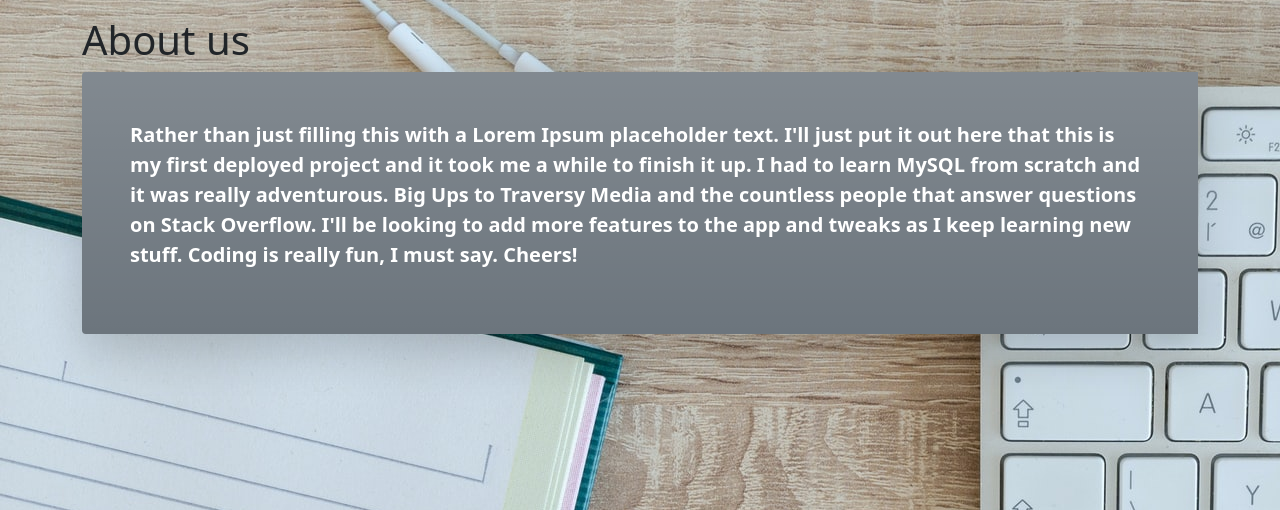
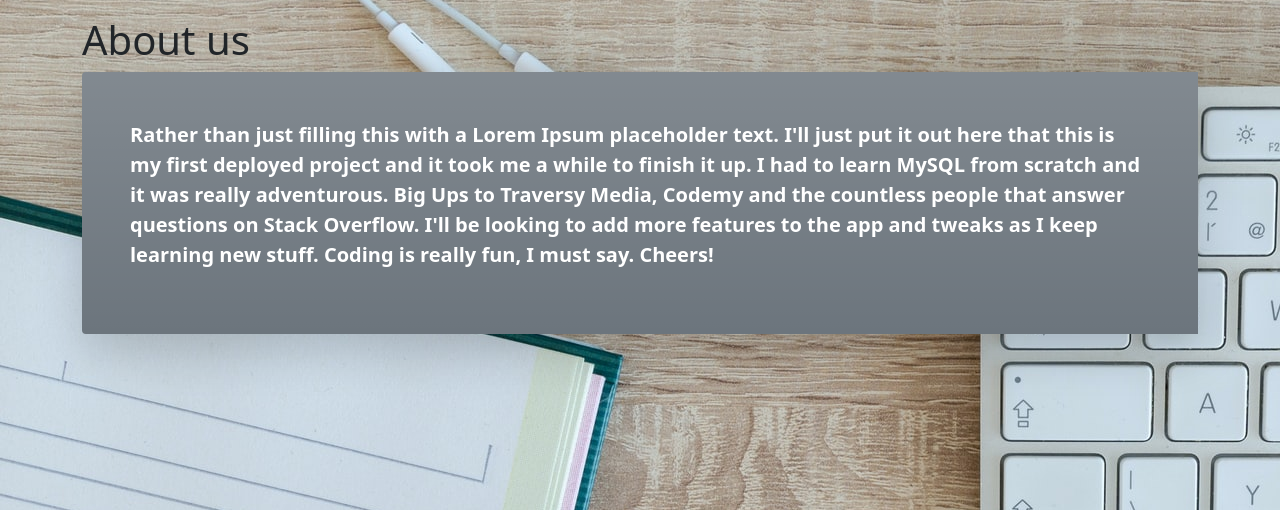
Before and after one commit to israel-oye/Articlus, a Flask app: page /about in a window 1280 px wide. Shown: the part 56-566 px from the top of the page. Run offline with Flask 2, Linux system fonts and the light colour scheme; some libraries are stand-ins or nearby versions.

Commit message:
add more capacity to article length

```diff
--- a/models.py
+++ b/models.py
@@ -17,7 +17,7 @@ class Users(db.Model):
 class Articles(db.Model):
     id = db.Column(db.Integer, primary_key=True)
     title = db.Column(db.String(200))
-    body = db.Column(db.String(1000))
+    body = db.Column(db.Text())
     author = db.Column(db.String(40))
     date_of_creation = db.Column(db.DateTime, default=datetime.utcnow())
 
--- a/templates/about.html
+++ b/templates/about.html
@@ -4,7 +4,7 @@
 </h1>
 <div class="bg-secondary bg-gradient shadow-lg rounded-start border-end-0 p-5">
     <p class="fs-5 fw-bold text-white">Rather than just filling this with a Lorem Ipsum placeholder text. I'll just put it out here that this is my first deployed project and it took me a while to finish it up. I had to learn MySQL from scratch and it was really adventurous. Big Ups to
-        Traversy Media and the countless people that answer questions on Stack Overflow. I'll be looking to add more features to the app and tweaks as I keep learning new stuff. Coding is really fun, I must say. Cheers! </p>
+        Traversy Media, Codemy and the countless people that answer questions on Stack Overflow. I'll be looking to add more features to the app and tweaks as I keep learning new stuff. Coding is really fun, I must say. Cheers! </p>
 </div>
 
 {% endblock %}
```
